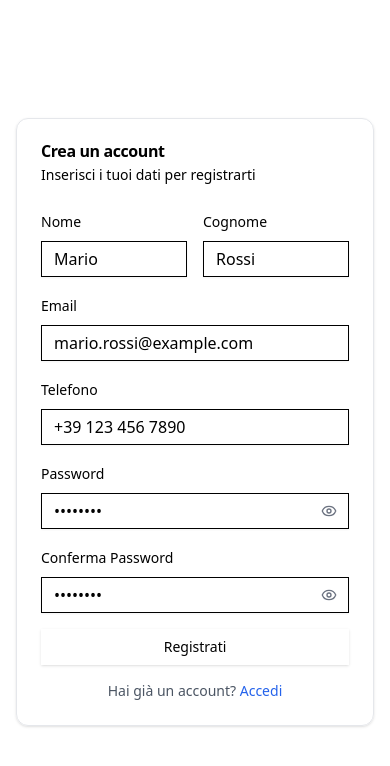
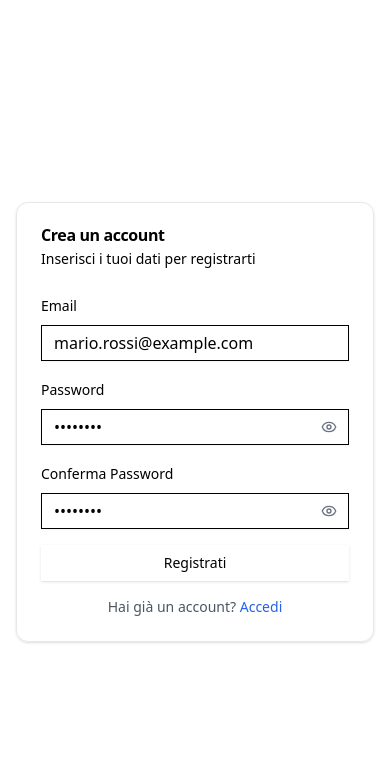
Before and after one commit to mobdalla/MeritumLAB1, a React app in the folder frontend/: page /register in a window 390 px wide. Shown: the top 766 px of the page. Built offline with nearby package versions, Linux system fonts and the light colour scheme; no server answers; the HTML template or start-up script is replaced by a standard one.

Commit message:
tolto nome e cognome e phone dal form sign up1

```diff
--- a/frontend/src/api.ts
+++ b/frontend/src/api.ts
@@ -1,12 +1,11 @@
-
 // src/api.ts
 const BASE = import.meta.env.VITE_API_URL ?? "http://localhost:3000";
 
 export async function api<T = any>(path: string, options: RequestInit = {}) {
   const token = localStorage.getItem("token");
-  const headers: Record<string,string> = {
+  const headers: Record<string, string> = {
     "Content-Type": "application/json",
-    ...(options.headers as Record<string,string> || {})
+    ...((options.headers as Record<string, string>) || {}),
   };
   if (token) headers["Authorization"] = `Bearer ${token}`;
 
--- a/frontend/src/pages/Login.tsx
+++ b/frontend/src/pages/Login.tsx
@@ -58,6 +58,9 @@ import { useState } from "react";
 import { Eye, EyeOff } from "lucide-react";
 import { toast } from "sonner";
 
+import { useNavigate } from "react-router-dom";
+import { api } from "../api";
+
 import { Button } from "../components/ui/button";
 import { Input } from "../components/ui/input";
 import { Label } from "../components/ui/label";
@@ -69,7 +72,7 @@ import {
   CardTitle,
 } from "../components/ui/card";
 
-interface Login {
+interface LoginForm {
   email: string;
   password: string;
 }
@@ -77,12 +80,31 @@ interface Login {
 export function Login() {
   const [showPassword, setShowPassword] = useState(false);
 
+  const [error, setError] = useState<string | null>(null);
   const {
     register,
     handleSubmit,
     formState: { errors, isSubmitting },
   } = useForm<LoginForm>();
+  const navigate = useNavigate();
 
+  const onSubmit = async (e: LoginForm) => {
+    try {
+      const data = await api<{ token: string }>("/auth/login", {
+        method: "POST",
+        body: JSON.stringify({
+          email: e.email,
+          password: e.password,
+        }),
+      });
+      localStorage.setItem("token", data.token);
+      navigate("/dashboard");
+    } catch (err: any) {
+      setError(err?.message ?? "Errore login");
+    }
+  };
+
+  /*
   const onSubmit = async (data: LoginForm) => {
     try {
       console.log("Login:", data);
@@ -95,7 +117,7 @@ export function Login() {
       toast.error("Credenziali non valide");
     }
   };
-
+*/
   return (
     <div className="min-h-screen flex items-center justify-center px-4">
       <Card className="w-full max-w-md">
--- a/frontend/src/pages/Register.tsx
+++ b/frontend/src/pages/Register.tsx
@@ -12,7 +12,8 @@ import {
 import { toast } from "sonner";
 import { Eye, EyeOff } from "lucide-react";
 import { useState } from "react";
-
+import { api } from "../api";
+import { useNavigate } from "react-router-dom";
 interface RegistrationFormData {
   nome: string;
   cognome: string;
@@ -26,6 +27,7 @@ export default function RegistrationForm() {
   const [showPassword, setShowPassword] = useState(false);
   const [showConfirmPassword, setShowConfirmPassword] = useState(false);
 
+  const [error, setError] = useState<string | null>(null);
   const {
     register,
     handleSubmit,
@@ -34,8 +36,34 @@ export default function RegistrationForm() {
   } = useForm<RegistrationFormData>();
 
   const password = watch("password");
+  const navigate = useNavigate();
 
   const onSubmit = async (data: RegistrationFormData) => {
+    setError(null);
+
+    console.log("Dati registrazione:", data);
+    console.log("Nome:", data.nome);
+    try {
+      await api("/auth/register", {
+        method: "POST",
+        body: JSON.stringify({
+          nome: data.nome,
+          cognome: data.cognome,
+          email: data.email,
+          phone: data.phone,
+          password: data.password,
+        }),
+      });
+      toast.success("Registrazione completata!");
+      setTimeout(() => {
+        navigate("/login");
+      }, 1000);
+    } catch (err: any) {
+      setError(err?.message ?? "Errore");
+      toast.error("Registrazione Non completata!");
+    }
+  };
+  /*  const onSubmit = async (data: RegistrationFormData) => {
     try {
       console.log("Dati registrazione:", data);
 
@@ -46,19 +74,21 @@ export default function RegistrationForm() {
     } catch (error) {
       toast.error("Errore durante la registrazione");
     }
-  };
+  }; */
 
   return (
     <div className="min-h-screen flex items-center justify-center px-4">
-    <Card className="w-full max-w-md" >
+      <Card className="w-full max-w-md">
         <CardHeader>
           <CardTitle>Crea un account</CardTitle>
-        <CardDescription>Inserisci i tuoi dati per registrarti</CardDescription>
+          <CardDescription>
+            Inserisci i tuoi dati per registrarti
+          </CardDescription>
         </CardHeader>
 
         <CardContent>
           <form onSubmit={handleSubmit(onSubmit)} className="space-y-4">
-          {/* NOME + COGNOME */}
+            {/* NOME + COGNOME
             <div className="grid grid-cols-2 gap-4">
               <div className="space-y-2">
                 <Label htmlFor="nome">Nome</Label>
@@ -88,11 +118,13 @@ export default function RegistrationForm() {
                   className={errors.cognome ? "border-red-500" : ""}
                 />
                 {errors.cognome && (
-                <p className="text-sm text-red-500">{errors.cognome.message}</p>
+                  <p className="text-sm text-red-500">
+                    {errors.cognome.message}
+                  </p>
                 )}
               </div>
             </div>
-
+            */}
             {/* EMAIL */}
             <div className="space-y-2">
               <Label htmlFor="email">Email</Label>
@@ -111,27 +143,6 @@ export default function RegistrationForm() {
               />
               {errors.email && (
                 <p className="text-sm text-red-500">{errors.email.message}</p>
-            )}
-          </div>
-
-          {/* TELEFONO */}
-          <div className="space-y-2">
-            <Label htmlFor="phone">Telefono</Label>
-            <Input
-              id="phone"
-              type="tel"
-              placeholder="+39 123 456 7890"
-              {...register("phone", {
-                required: "Il numero di telefono è obbligatorio",
-                pattern: {
-                  value: /^[\d\s+()-]+$/,
-                  message: "Numero non valido",
-                },
-              })}
-              className={errors.phone ? "border-red-500" : ""}
-            />
-            {errors.phone && (
-              <p className="text-sm text-red-500">{errors.phone.message}</p>
               )}
             </div>
 
@@ -168,7 +179,9 @@ export default function RegistrationForm() {
               </div>
 
               {errors.password && (
-              <p className="text-sm text-red-500">{errors.password.message}</p>
+                <p className="text-sm text-red-500">
+                  {errors.password.message}
+                </p>
               )}
             </div>
 
```
Lines whose indentation alone changed are shown as unchanged.
